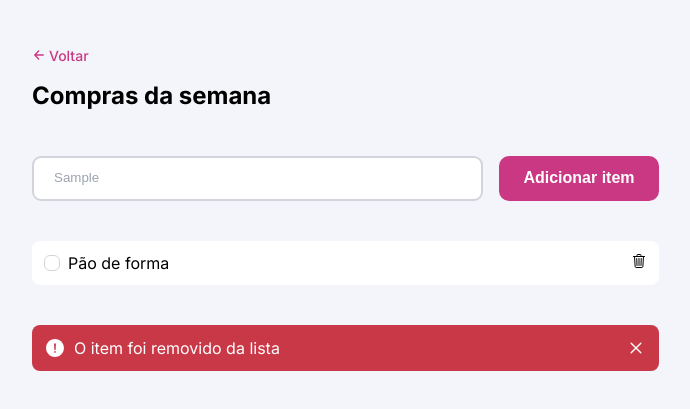
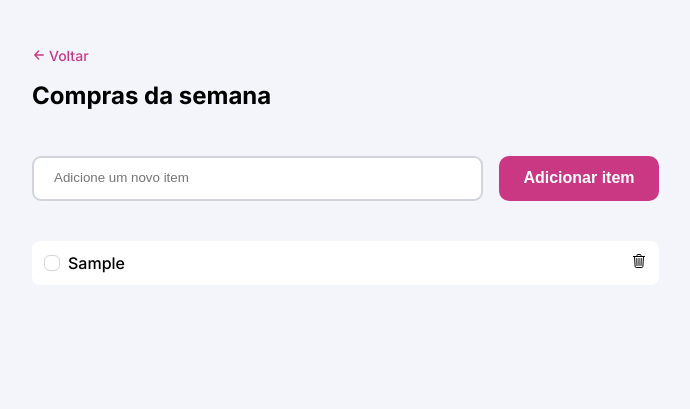
Before and after one commit to Plcc18/shopping_list, a plain HTML site: page index.html in a window 1280 px wide. Both pictures are taken after typing "Sample" into the empty fields and a click on the button "Adicionar item". Shown: the part 81-490 px from the top of the page, without its empty margins (288-978 px from the left). Drawn offline with nearby package versions, Linux system fonts and the light colour scheme.

Commit message:
function add item

```diff
--- a/index.html
+++ b/index.html
@@ -28,24 +28,21 @@
         </a>
         <h1>Compras da semana</h1>
       </div>
-      <div class="input-group">
-        <input type="text" placeholder="Adicione um novo item">
-        <button type="submit">Adicionar item</button>
-      </div>
-      <div>
-        <div class="list">
-          <input type="checkbox" id="styled-checkbox">
-          <label for="styled-checkbox" class="checkbox-label">
-            <span></span>Pão de forma
-          </label>
-          <ion-icon name="trash-outline"></ion-icon>
+      <form>
+        <div class="input-group">
+          <input type="text" id="input" placeholder="Adicione um novo item" />
+          <button type="submit">Adicionar item</button>
         </div>
-      </div>
-      <footer>
+        <div>
+          <ul id="list">
+          </ul>
+        </div>
+      </form>
+      <footer hidden>
         <div class="alert">
           <div>
             <ion-icon name="alert-circle"></ion-icon>
-              <span></span>O item foi removido da lista
+            <span></span>O item foi removido da lista
           </div>
           <ion-icon name="close-outline" id="delete"></ion-icon>
         </div>
@@ -59,5 +56,6 @@
       nomodule
       src="https://unpkg.com/ionicons@7.1.0/dist/ionicons/ionicons.js"
     ></script>
+    <script src="script.js"></script>
   </body>
 </html>
--- /dev/null
+++ b/script.js
@@ -0,0 +1,39 @@
+const form = document.querySelector("form")
+const input = document.getElementById("input")
+const list = document.getElementById("list")
+
+form.onsubmit = (event) => {
+  event.preventDefault()
+  const newItem = input.value
+  addItem(newItem)
+}
+
+const addItem = (newItem) => {
+  const newLi = document.createElement("li")
+
+  const checkbox = document.createElement("input")
+  checkbox.type = "checkbox"
+  checkbox.classList.add("styled-checkbox")
+
+  const label = document.createElement("label")
+  label.classList.add("checkbox-label")
+
+  const span = document.createElement("span")
+
+  const p = document.createElement("p")
+  p.textContent = newItem
+
+  label.appendChild(span)
+  label.appendChild(p)
+
+  const icon = document.createElement("ion-icon")
+  icon.name = "trash-outline"
+
+  newLi.appendChild(checkbox)
+  newLi.appendChild(label)
+  newLi.appendChild(icon)
+
+  list.appendChild(newLi)
+
+  input.value = ""
+}
--- a/style.css
+++ b/style.css
@@ -109,6 +109,7 @@ a:hover {
   font-weight: 600;
   border: transparent;
   border-radius: 10px;
+  cursor: pointer;
 }
 
 .input-group button:hover {
@@ -116,33 +117,41 @@ a:hover {
   transition: 0.5s linear;
 }
 
-.list {
+ul {
+  margin-top: 40px;
+}
+
+li {
   background: var(--background-secondary);
   display: flex;
   padding: 12px 12px;
   width: 100%;
   max-width: 627px;
-  margin-top: 40px;
+  margin-top: 12px;
   border-radius: 8px;
   gap: 12px;
 }
 
-.list p {
+li p {
   font-weight: 500;
 }
 
-.list ion-icon {
+li ion-icon {
   margin-left: auto;
   cursor: pointer;
 }
 
-.list ion-icon:hover {
+li ion-icon:hover {
   color: var(--color-danger);
   transition: linear 0.5s;
 }
 
-.list input[type="checkbox"] {
-  display: none;
+li input[type="checkbox"] {
+  opacity: 0;
+  position: absolute;
+  width: 16px;
+  height: 16px;
+  cursor: pointer;
 }
 
 .alert {
@@ -182,7 +191,6 @@ a:hover {
 .checkbox-label {
   display: inline-flex;
   align-items: center;
-  cursor: pointer;
 }
 
 .checkbox-label span {
```
